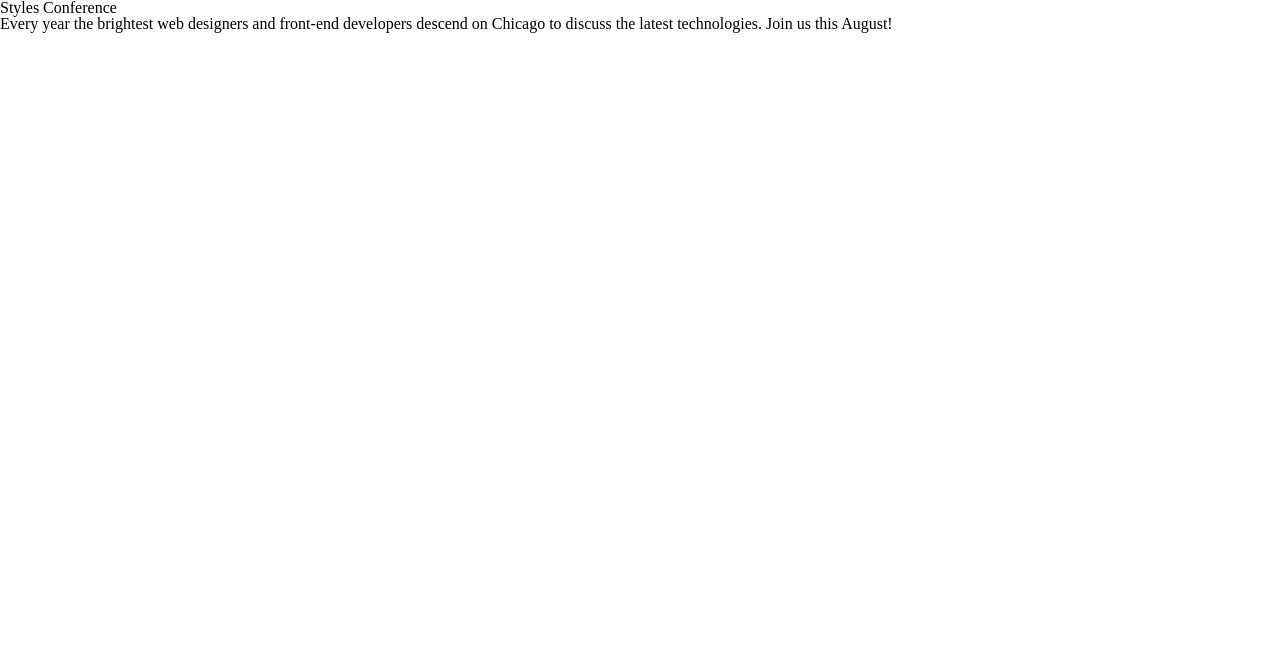
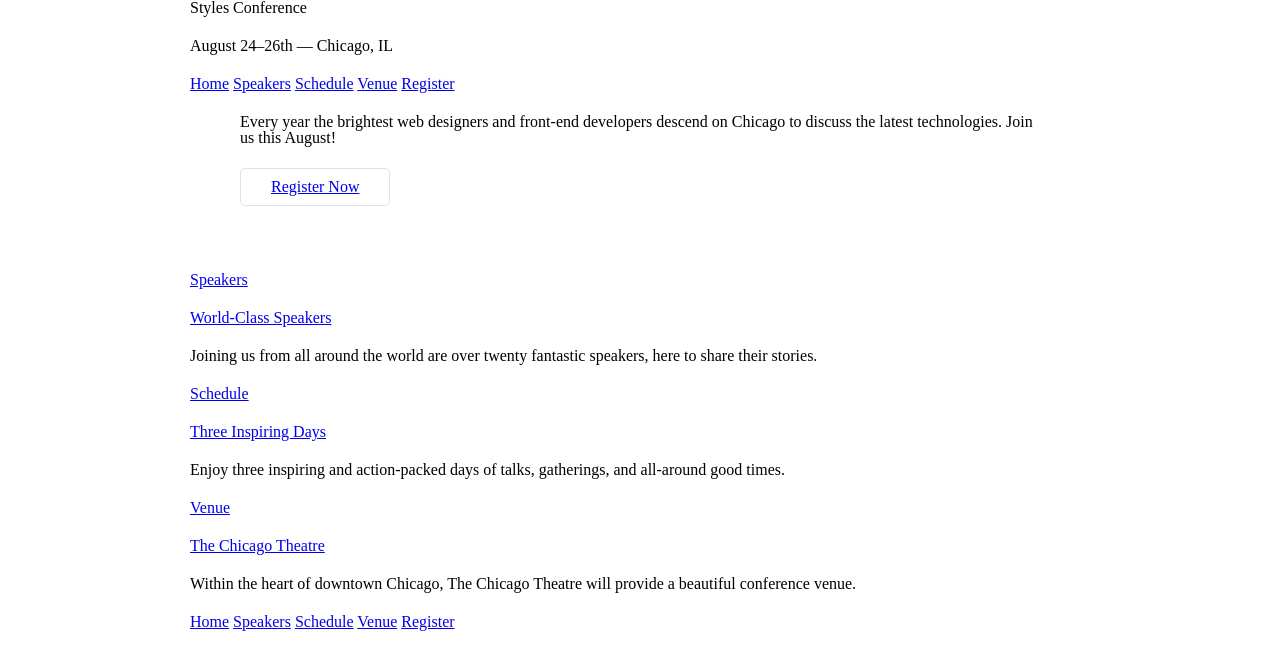
Before and after one commit to 196713/styles-conference, a plain HTML site: page index.html in a window 1280 px wide. Drawn offline with Linux system fonts and the light colour scheme.

Commit message:
Chapter 4

```diff
--- a/assets/stylesheets/main.css
+++ b/assets/stylesheets/main.css
@@ -45,3 +45,61 @@ table {
   border-collapse: collapse;
   border-spacing: 0;
 }
+
+/*
+========================================
+Grid
+========================================
+*/
+
+*,
+*:before,
+*:after{
+  -webkit-box-sizing: border-box;
+  -moz-box-sizing: border-box;
+  box-sizing:border-box;
+}
+
+.container{
+  margin: 0 auto;
+  padding-left: 30px;
+  padding-right: 30px;
+  width:960px;
+}
+
+/*
+========================================
+Typography
+========================================
+*/
+
+h1, h3, h4, h5, p{
+  margin-bottom:22px;
+}
+
+/*
+  ========================================
+  Buttons
+  ========================================
+*/
+
+.btn {
+  border-radius: 5px;
+  display: inline-block;
+  margin: 0;
+}
+
+.btn-alt {
+  border: 1px solid #dfe2e5;
+  padding: 10px 30px;
+}
+
+/*
+  ========================================
+  Home
+  ========================================
+*/
+
+.hero {
+  padding: 22px 80px 66px 80px;
+}
--- a/index.html
+++ b/index.html
@@ -1,12 +1,69 @@
 <!DOCTYPE html>
 <html lang="en">
   <head>
-  	<meta charset="utf-8">
-  	<title>Styles Conference</title>
-  	<link rel="stylesheet" href="assets/stylesheets/main.css">
+    <meta charset="utf-8">
+    <title>Styles Conference</title>
+    <link rel="stylesheet" href="assets/stylesheets/main.css">
   </head>
   <body>
-  	<h1>Styles Conference</h1>
-  	<p>Every year the brightest web designers and front-end developers descend on Chicago to discuss the latest technologies. Join us this August!</p>
+
+    <header class="container">
+      <h1>Styles Conference</h1>
+      <h3>August 24&ndash;26th &mdash; Chicago, IL</h3>
+
+      <nav>
+        <a href="index.html">Home</a>
+        <a href="speakers.html">Speakers</a>
+        <a href="schedule.html">Schedule</a>
+        <a href="venue.html">Venue</a>
+        <a href="register.html">Register</a>
+      </nav>
+
+    </header>
+
+
+    <section class="hero container">
+
+      <p>Every year the brightest web designers and front-end developers descend on Chicago to discuss the latest technologies. Join us this August!</p>
+
+      <a class="btn btn-alt" href="register.html">Register Now</a>
+
+    </section>
+
+    <section class="container">
+      <section>
+        <a href="speakers.html">
+          <h5>Speakers</h5>
+          <h3>World-Class Speakers</h3>
+        </a>
+        <p>Joining us from all around the world are over twenty fantastic speakers, here to share their stories.</p>
+      </section>
+
+      <section>
+        <a href="schedule.html">
+          <h5>Schedule</h5>
+          <h3>Three Inspiring Days</h3>
+        </a>
+        <p>Enjoy three inspiring and action-packed days of talks, gatherings, and all-around good times.</p>
+      </section>
+
+      <section>
+        <a href="venue.html">
+          <h5>Venue</h5>
+          <h3>The Chicago Theatre</h3>
+        </a>
+        <p>Within the heart of downtown Chicago, The Chicago Theatre will provide a beautiful conference venue.</p>
+      </section>
+    </section>
+
+    <footer class="container">
+      <nav>
+        <a href="index.html">Home</a>
+        <a href="speakers.html">Speakers</a>
+        <a href="schedule.html">Schedule</a>
+        <a href="venue.html">Venue</a>
+        <a href="register.html">Register</a>
+      </nav>
+    </footer>
   </body>
 </html>
```
